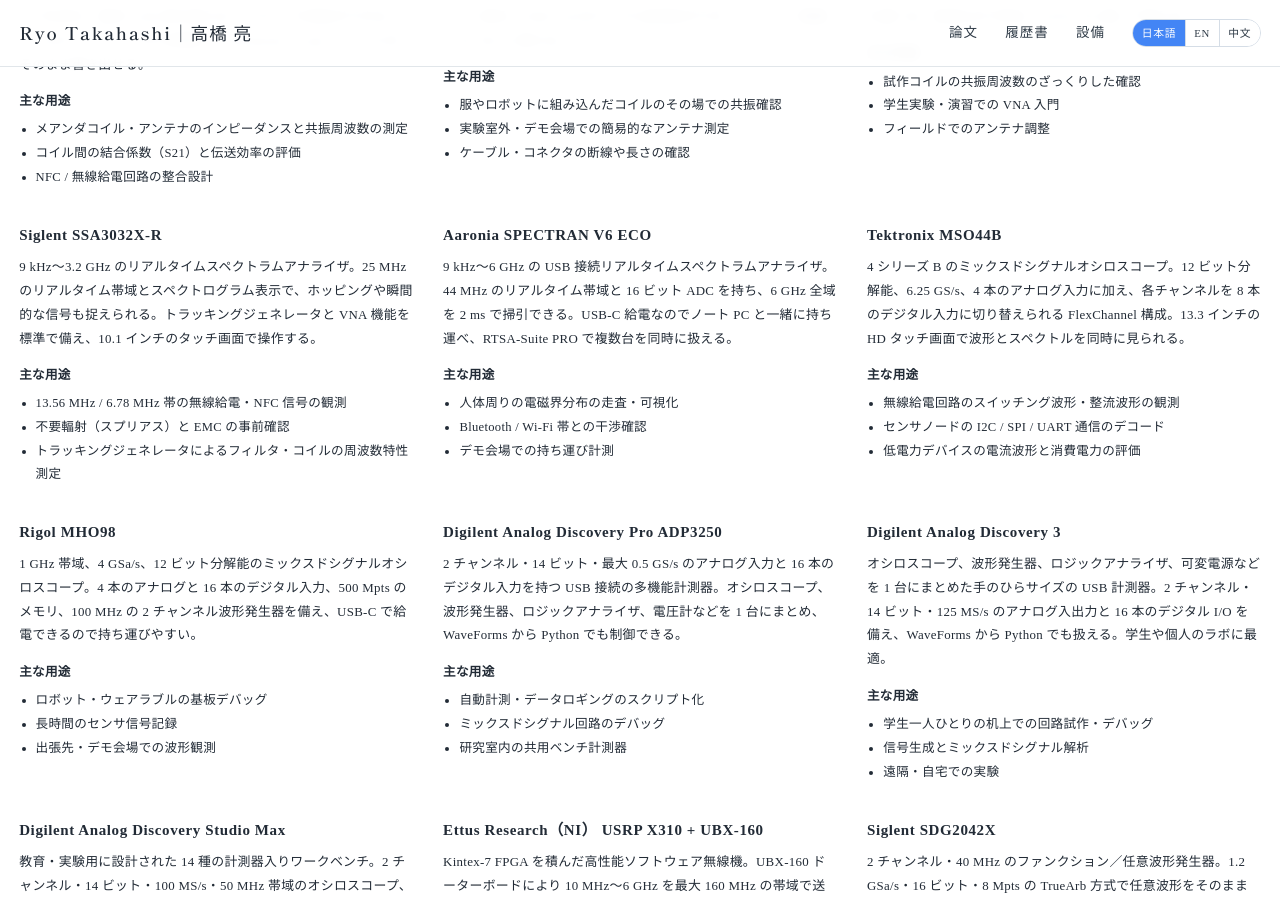
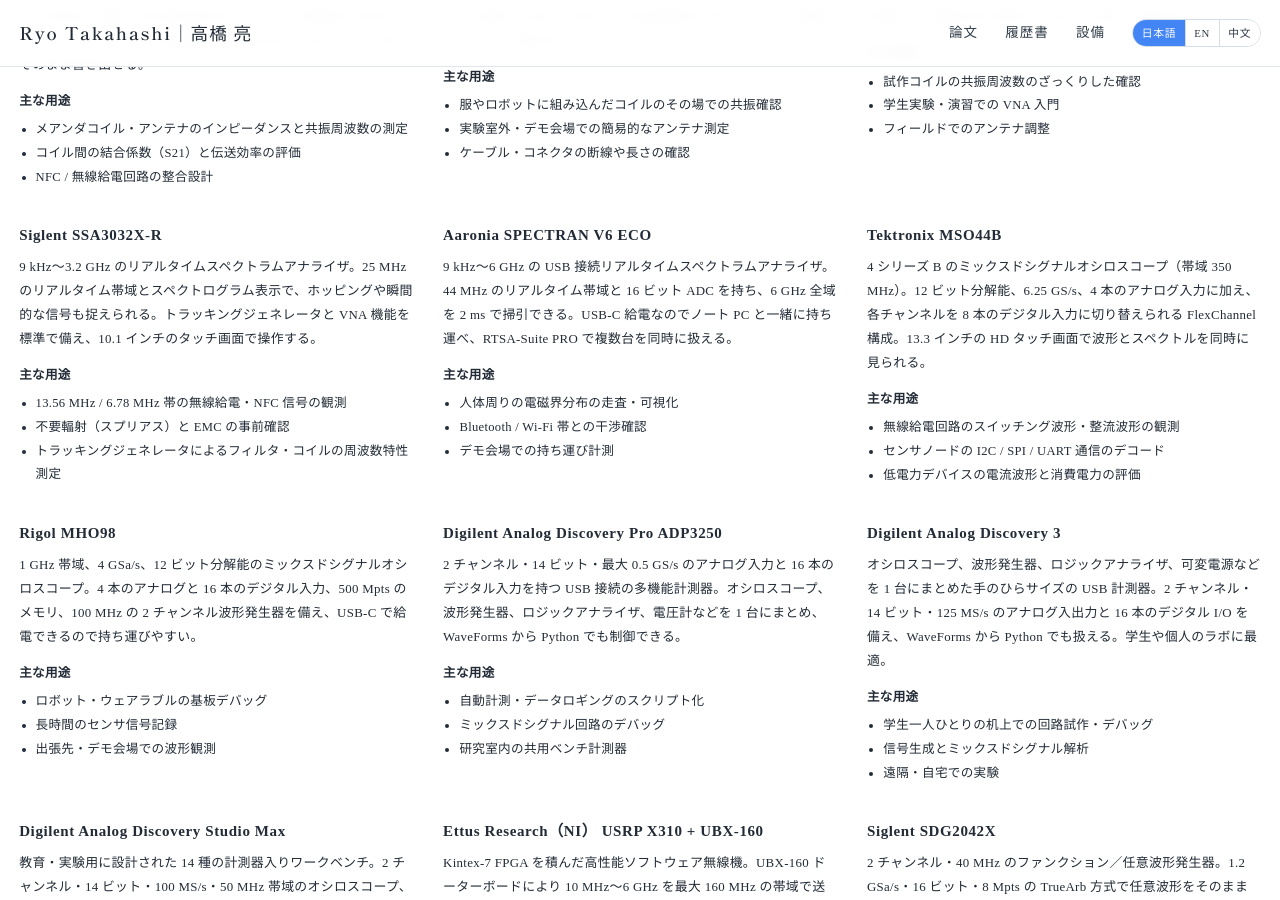
Before and after one commit to takahashiryo/takahashiryo.github.io, a Jekyll site: the page built from _pages/ja-facilities.html, in a window 1280 px wide and 900 px high, scrolled down 416 px. Built offline with Jekyll 4.4.1, drawn with Linux system fonts in a browser that asks for light colours.

Commit message:
MSO44B の帯域（350 MHz）を明記
Co-Authored-By: Claude Fable 5.1 <noreply@anthropic.com>

```diff
--- a/_data/facilities.yml
+++ b/_data/facilities.yml
@@ -131,19 +131,19 @@
       maker: "Tektronix"
       image: ""
       ja:
-        desc: "4 シリーズ B のミックスドシグナルオシロスコープ。12 ビット分解能、6.25 GS/s、4 本のアナログ入力に加え、各チャンネルを 8 本のデジタル入力に切り替えられる FlexChannel 構成。13.3 インチの HD タッチ画面で波形とスペクトルを同時に見られる。"
+        desc: "4 シリーズ B のミックスドシグナルオシロスコープ（帯域 350 MHz）。12 ビット分解能、6.25 GS/s、4 本のアナログ入力に加え、各チャンネルを 8 本のデジタル入力に切り替えられる FlexChannel 構成。13.3 インチの HD タッチ画面で波形とスペクトルを同時に見られる。"
         uses:
           - "無線給電回路のスイッチング波形・整流波形の観測"
           - "センサノードの I2C / SPI / UART 通信のデコード"
           - "低電力デバイスの電流波形と消費電力の評価"
       en:
-        desc: "4 Series B mixed-signal oscilloscope with 12-bit resolution, 6.25 GS/s and four analog inputs, each of which can become eight digital inputs (FlexChannel). Waveforms and spectra are viewed together on a 13.3-inch HD touchscreen."
+        desc: "4 Series B mixed-signal oscilloscope with 350 MHz bandwidth, 12-bit resolution, 6.25 GS/s and four analog inputs, each of which can become eight digital inputs (FlexChannel). Waveforms and spectra are viewed together on a 13.3-inch HD touchscreen."
         uses:
           - "Switching and rectifier waveforms in wireless-power circuits"
           - "Decoding I2C, SPI and UART traffic of sensor nodes"
           - "Current waveforms and power consumption of low-power devices"
       zh:
-        desc: "4 系列 B 混合信号示波器。12 位分辨率、6.25 GS/s、4 路模拟输入，且每路可切换为 8 路数字输入（FlexChannel）。13.3 英寸高清触摸屏可同时显示波形与频谱。"
+        desc: "4 系列 B 混合信号示波器（带宽 350 MHz）。12 位分辨率、6.25 GS/s、4 路模拟输入，且每路可切换为 8 路数字输入（FlexChannel）。13.3 英寸高清触摸屏可同时显示波形与频谱。"
         uses:
           - "观测无线供电电路的开关波形与整流波形"
           - "解码传感器节点的 I2C / SPI / UART 通信"
```
